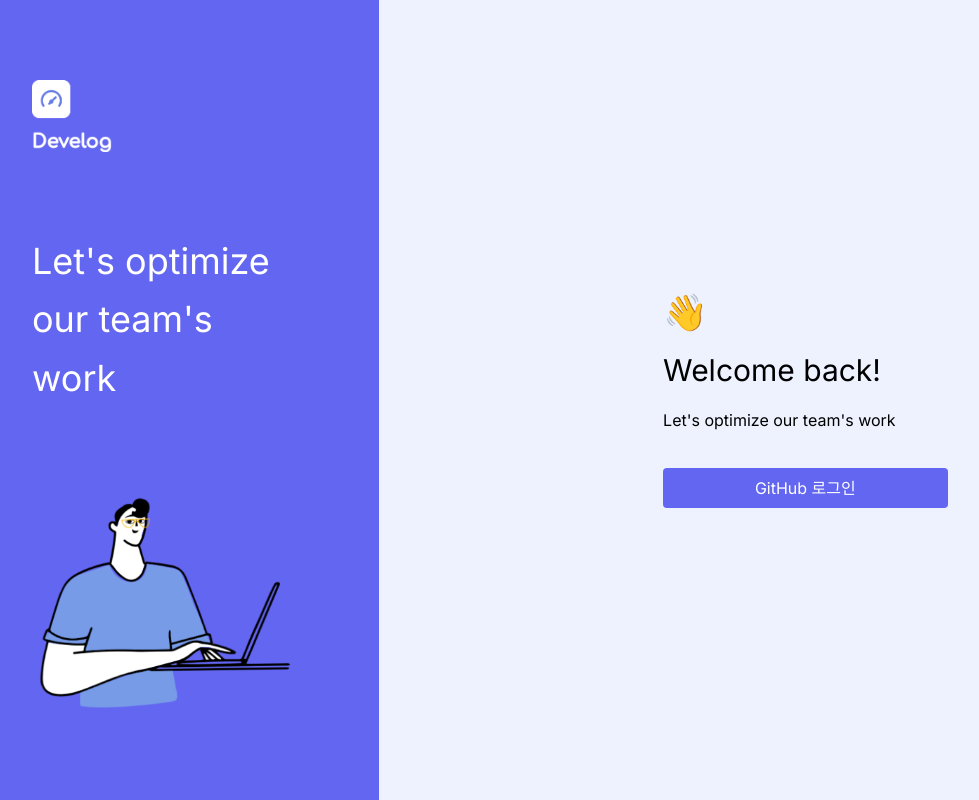
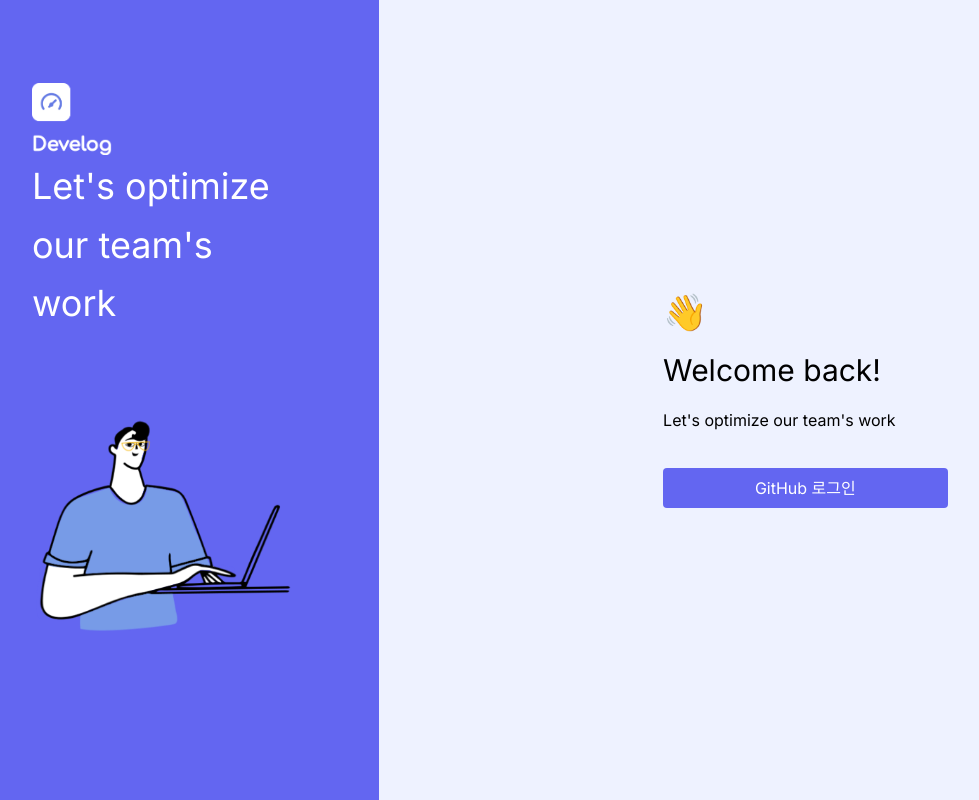
Before and after one commit to Develog-Tools-for-team-productivity/Develog-V2, a Next.js app: page / in a window 1280 px wide. Shown: the whole page, without its empty margins (48-1027 px from the left). Built offline with nearby package versions, Linux system fonts and the light colour scheme; no server answers; the database is empty; a web font is replaced by a local one.

Commit message:
Fix: #15 이미지 priority 속성 추가
- Largest Contentful Paint(LCP) 성능 지표에 대한 최적화를 권장하는 경고 발생으로 priority 속성 추가하여 해결

```diff
--- a/app/view/login/login-layout.tsx
+++ b/app/view/login/login-layout.tsx
@@ -3,24 +3,31 @@ import Image from "next/image";
 export default function LoginLayout() {
   return (
     <div className="w-full h-screen flex flex-col justify-between p-20 bg-indigo-500">
+      <div className="hidden md:block relative w-[80px] h-[80px]">
         <Image
           src="/logo.png"
-        width={80}
-        height={80}
-        className="hidden md:block"
+          fill
+          sizes="80px"
+          style={{ objectFit: "contain" }}
           alt="develog logo"
+          priority
         />
+      </div>
+
       <h3 className="text-white text-4xl leading-relaxed">
         Let's optimize
         <br /> our team's work
       </h3>
+      <div className="hidden md:block relative w-full max-w-[400px] h-[400px]">
         <Image
           src="/illust.png"
-        width={400}
-        height={400}
-        className="hidden md:block"
-        alt="develog logo"
+          fill
+          sizes="(max-width: 768px) 100vw, 400px"
+          style={{ objectFit: "contain" }}
+          alt="Illustration"
+          priority
         />
+      </div>
     </div>
   );
 }
```
Lines whose indentation alone changed are shown as unchanged.
